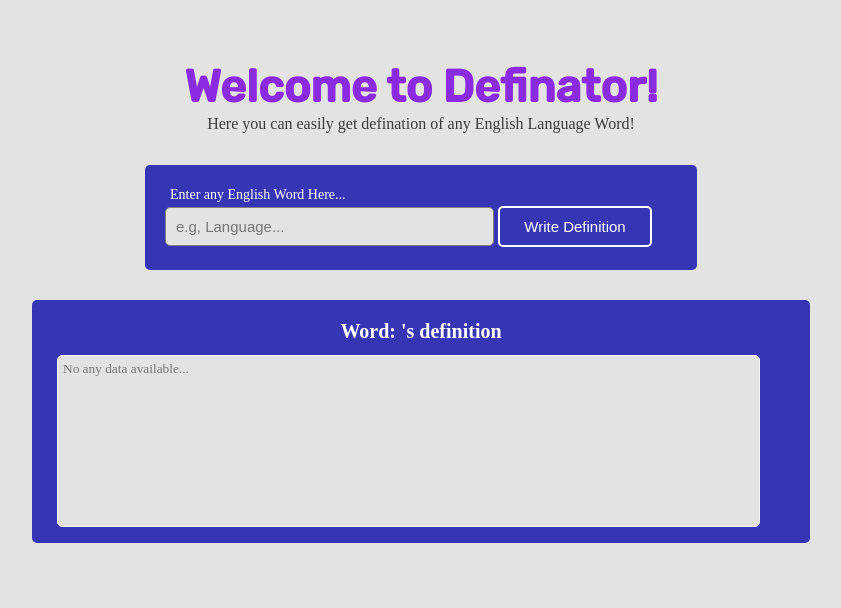
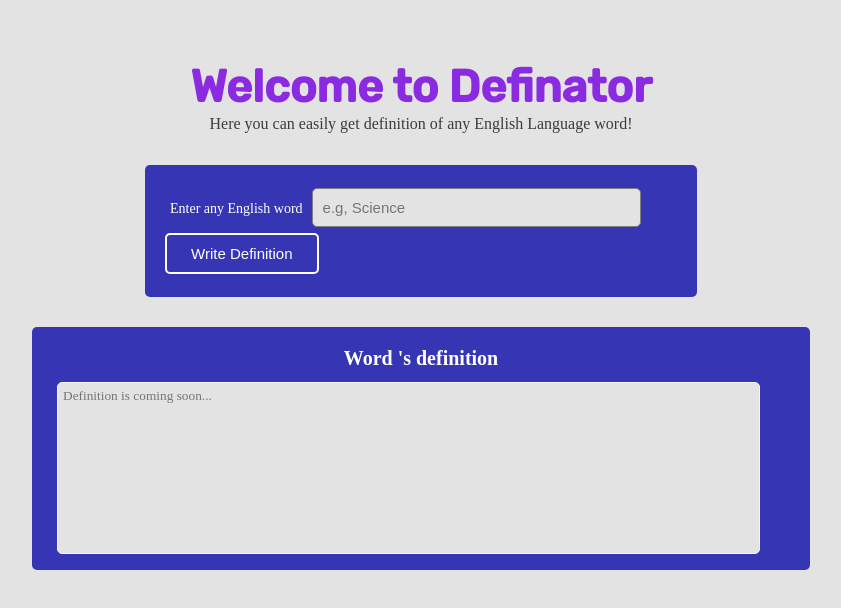
Before and after one commit to sarfarazunarr/Javascript-Projects, a plain HTML site: page Definator/index.html in a window 1280 px wide. Shown: the whole page, without its empty margins (229-1070 px from the left). Drawn offline with nearby package versions, Linux system fonts and the light colour scheme.

Commit message:
Update index.html

```diff
--- a/Definator/index.html
+++ b/Definator/index.html
@@ -2,27 +2,27 @@
 <html lang="en">
 <head>
     <meta charset="UTF-8">
-    <meta http-equiv="X-UA-Compatible" content="IE=edge">
     <meta name="viewport" content="width=device-width, initial-scale=1.0">
+    <title>Definator</title>
     <link rel="stylesheet" href="style.css">
-    <title>Definator - Instant Defination Writer</title>
 </head>
 <body>
     <section>
-        <h3>Welcome to Definator!</h3>
-        <p>Here you can easily get defination of any English Language Word!</p>
-        <div class='form'>
-            <label for="word">Enter any English Word Here...</label>
-            <input type="text" placeholder="e.g, Language..." id="word">
-            <button onclick="writeDefinition()"> Write Definition </button>
+        <h3>Welcome to Definator</h3>
+        <p>Here you can easily get definition of any English Language word!</p>
+
+        <div class="form">
+            <label for="word">Enter any English word</label>
+            <input type="text" id="word" placeholder="e.g, Science">
+            <button onclick="writeDefinition()">Write Definition</button>
         </div>
 
         <div id="result">
-            <h1>Word: <span id="showword"></span>'s definition</h1>
-            <textarea id="definition" rows="10" placeholder="No any data available..." readonly></textarea>
+            <h1>Word <span id="showword"></span>'s definition</h1>
+            <textarea id="definition" rows="10" placeholder="Definition is coming soon..."></textarea>
         </div>
     </section>
 </body>
-<script src="https://code.jquery.com/jquery-3.7.1.js" integrity="sha256-eKhayi8LEQwp4NKxN+CfCh+3qOVUtJn3QNZ0TciWLP4=" crossorigin="anonymous"></script>
+<script src="https://code.jquery.com/jquery-3.7.1.min.js" integrity="sha256-/JqT3SQfawRcv/BIHPThkBvs0OEvtFFmqPF/lYI/Cxo=" crossorigin="anonymous"></script>
 <script src="script.js"></script>
 </html>
```
